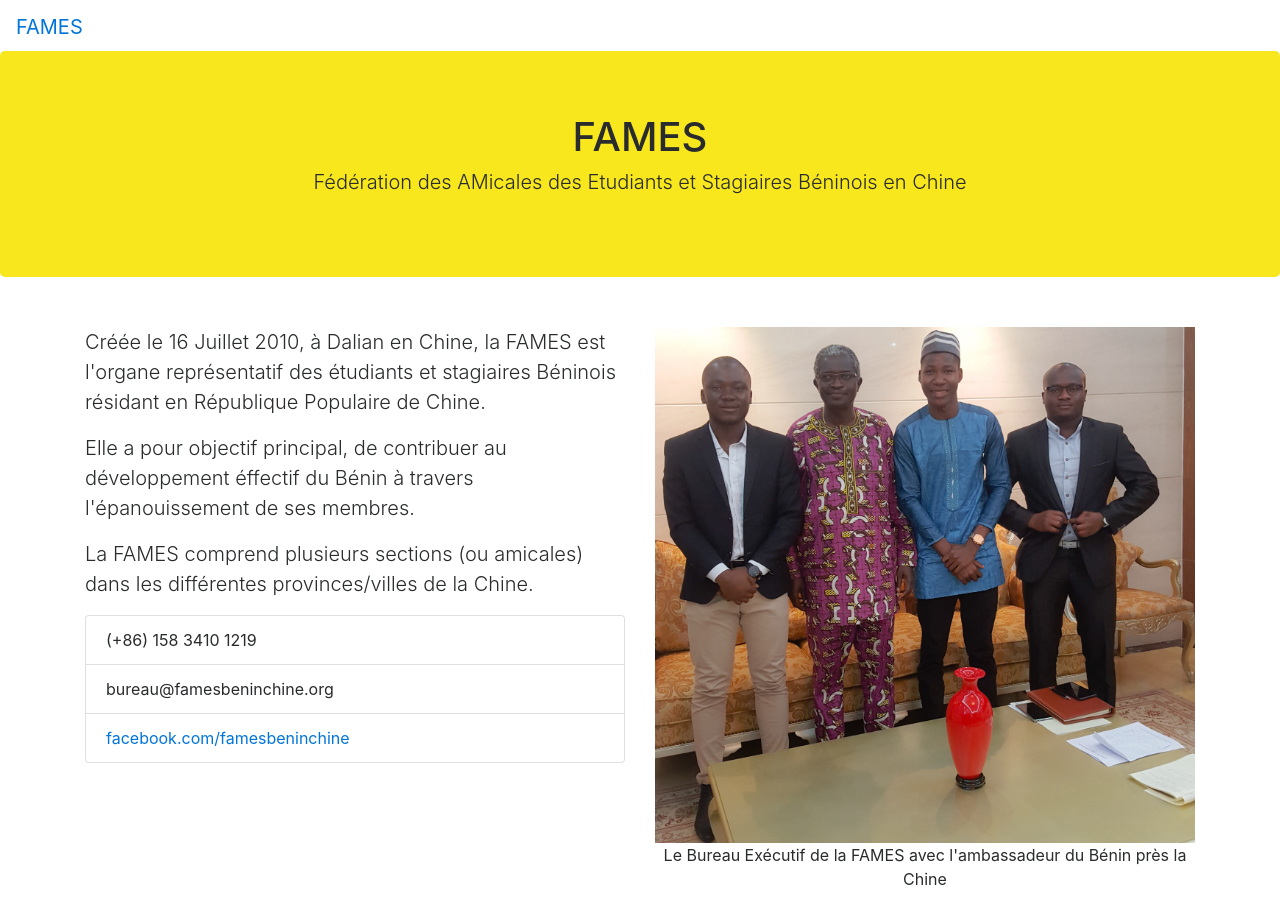
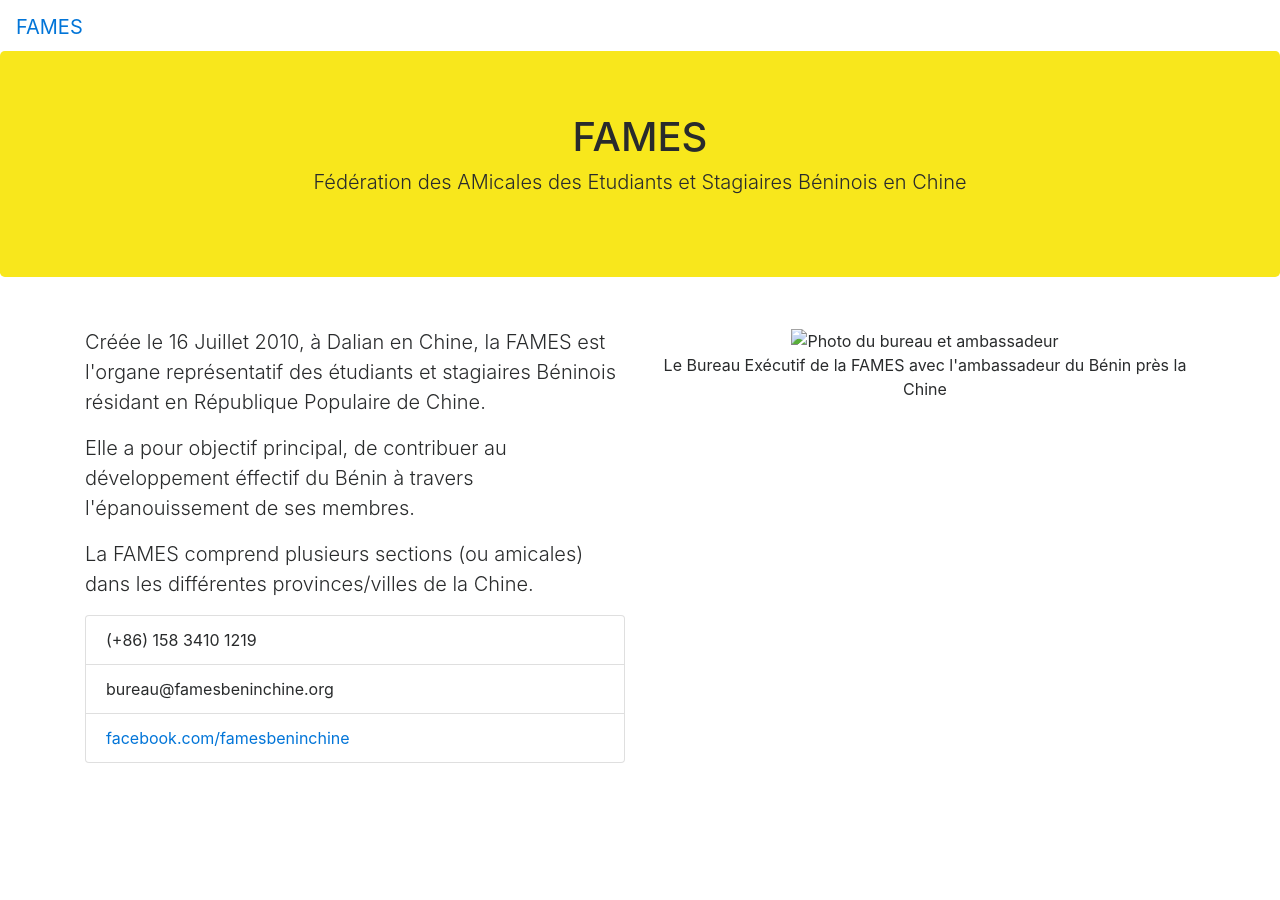
Before and after one commit to femifranzfreddy/famesbeninchine.org, a Jekyll site: the page built from index.html, in a window 1280 px wide and 900 px high. Built offline with Jekyll 4.4.1, drawn with Linux system fonts in a browser that asks for light colours; nearby versions of some CDN libraries; comment, search, counter and statistics services are not loaded.

Commit message:
Update index.html

```diff
--- a/index.html
+++ b/index.html
@@ -30,7 +30,7 @@
 
     <div class="col-lg-6 col-md-12 col-sm-12" align="center">
       <div class="content-box">
-        <img src="img/bureau_ambassadeur.jpg" class="img-fluid" alt="Photo du bureau et ambassadeur">
+        <img src="" class="img-fluid" alt="Photo du bureau et ambassadeur">
         <p>Le Bureau Exécutif de la FAMES avec l'ambassadeur du Bénin près la Chine</p>
       </div>
     </div>
```
